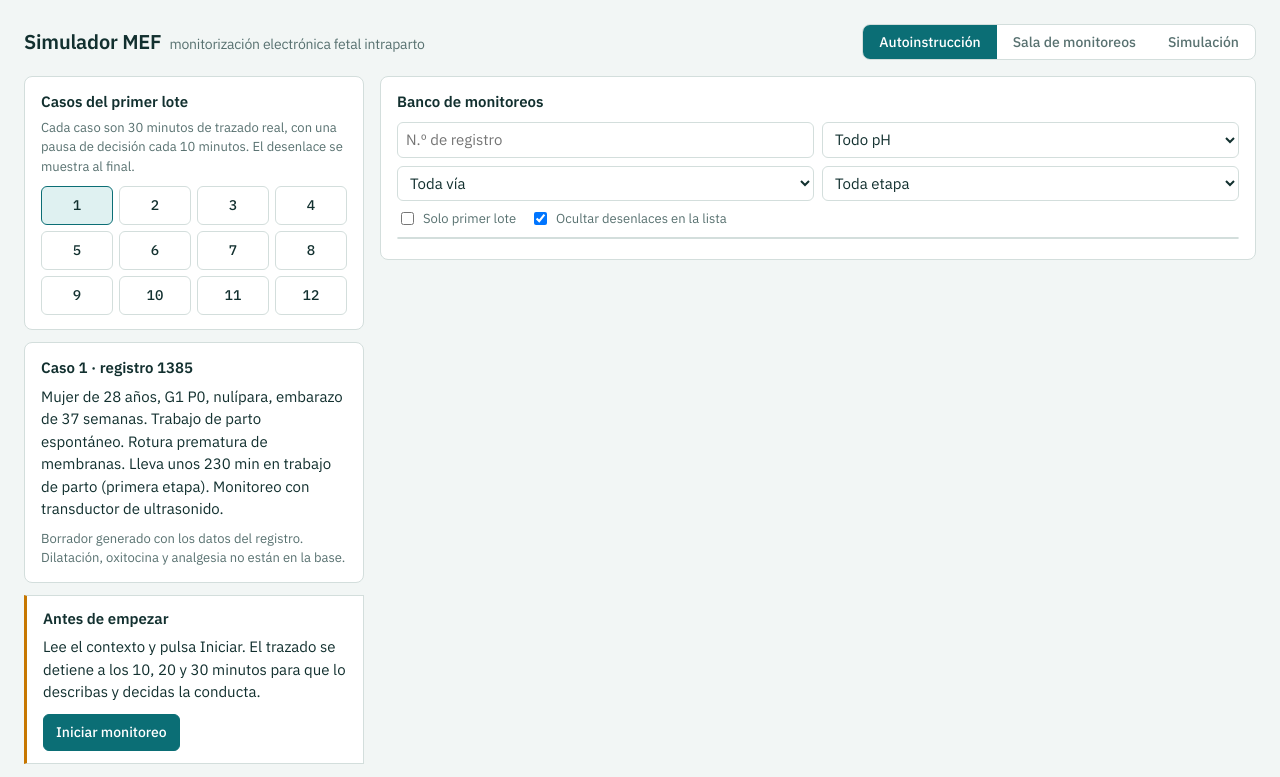
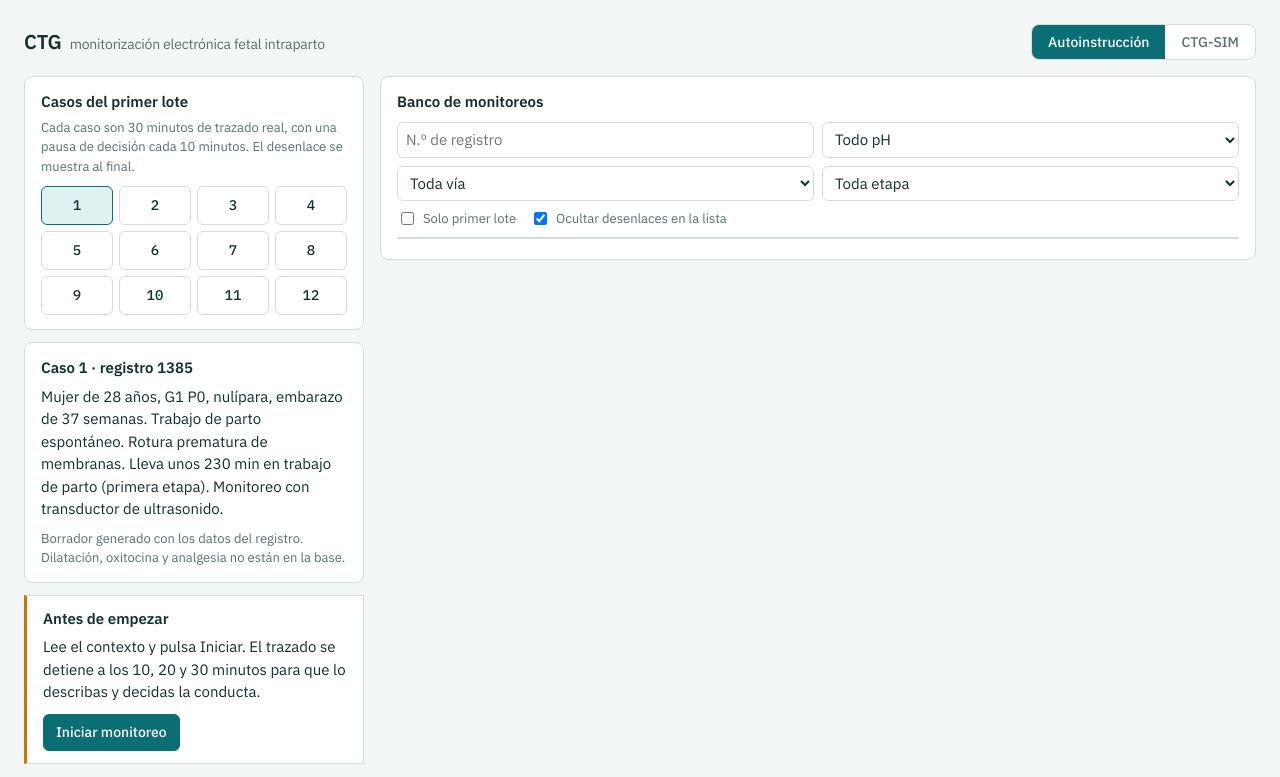
Before and after one commit to Matronerd/simulador-mef, a plain HTML site: page index.html in a window 1280 px wide. Shown: the top 777 px of the page. Drawn offline with Linux system fonts and the light colour scheme.

Commit message:
Add files via upload

```diff
--- a/index.html
+++ b/index.html
@@ -1,4 +1,4 @@
-<title>Simulador MEF</title>
+<title>CTG · Monitorización fetal</title>
 <meta name="claude:viewport-fit-sides" content="cover">
 <link rel="stylesheet" href="https://fonts.googleapis.com/css2?family=IBM+Plex+Mono:wght@400;500&family=IBM+Plex+Sans:wght@400;500;600&display=swap">
 <style>
@@ -29,6 +29,8 @@ header{display:flex;flex-wrap:wrap;align-items:center;justify-content:space-betw
 h1{font-size:20px;font-weight:600;margin:0;letter-spacing:-.01em}
 h1 small{font-weight:400;color:var(--muted);font-size:14px;margin-left:8px}
 h2{font-size:15px;font-weight:600;margin:0}
+.subtabs{display:flex;flex-wrap:wrap;gap:6px;margin-top:8px}
+.subtabs button{font-size:14px;padding:6px 12px}
 .tabs{display:flex;flex-wrap:wrap;border:1px solid var(--line);border-radius:var(--r);overflow:hidden;background:var(--panel)}
 .tabs button{border:0;background:transparent;color:var(--muted);font:500 14px var(--sans);padding:8px 16px;cursor:pointer}
 .tabs button[aria-selected="true"]{background:var(--accent);color:var(--accent-ink)}
@@ -92,11 +94,10 @@ footer a{color:var(--accent)}
 
 <div class="wrap">
 <header>
-  <h1>Simulador MEF<small>monitorización electrónica fetal intraparto</small></h1>
+  <h1>CTG<small>monitorización electrónica fetal intraparto</small></h1>
   <div class="tabs" role="tablist">
     <button role="tab" id="tab-auto" aria-selected="true">Autoinstrucción</button>
-    <button role="tab" id="tab-sala" aria-selected="false">Sala de monitoreos</button>
-    <button role="tab" id="tab-sim" aria-selected="false">Simulación</button>
+    <button role="tab" id="tab-ctgsim" aria-selected="false">CTG-SIM</button>
   </div>
 </header>
 
@@ -139,7 +140,7 @@ footer a{color:var(--accent)}
       <p style="margin:6px 0 0">Mujer de 29 años, nulípara, embarazo de 39 semanas. Inducción con oxitocina en bomba, en aumento cada 30 minutos. Dilatación de 6 cm, membranas rotas con líquido claro, analgesia peridural. Signos vitales maternos normales.</p>
       <p class="small muted" style="margin:8px 0 0" id="sim-oxi"></p>
     </div>
-    <div class="card pausebox" id="sim-step"></div>
+    <div class="card pausebox" id="sim-step" hidden></div>
     <p class="note" style="margin:0">Trazado sintético: cambia según tus acciones. Las reglas de respuesta son un borrador y deben validarlas docentes antes de usarlo con estudiantes.</p>
   </div>
 
@@ -173,7 +174,9 @@ footer a{color:var(--accent)}
 </div>
 
 <footer>
-  Material docente; no reemplaza las guías clínicas ni el juicio profesional. Trazados reales de la CTU-CHB Intrapartum Cardiotocography Database v1.0.0 (PhysioNet, <a href="https://doi.org/10.13026/C22013">doi:10.13026/C22013</a>), disponible bajo la licencia <a href="https://physionet.org/about/licenses/open-data-commons-attribution-license-v10/">Open Data Commons Attribution v1.0</a>: Chudáček V. et al., Open access intrapartum CTG database. BMC Pregnancy and Childbirth 2014;14:16. Los tramos fueron recortados a 30 min y reducidos en resolución a partir de la base original; los contextos clínicos y los textos de retroalimentación son agregados docentes, no datos de la base, y están sin revisión docente. El sonido es sintetizado a partir de la FCF registrada.
+  <strong>Material docente de apoyo. No reemplaza las guías clínicas, el monitoreo real ni el juicio profesional.</strong> Los contextos clínicos, los textos de retroalimentación y las reglas de la simulación se elaboraron con asistencia de inteligencia artificial y <strong>requieren revisión y validación por docentes</strong> antes de usarse con estudiantes. Toda decisión clínica se toma bajo supervisión humana.
+  <br><br>
+  Trazados reales de la CTU-CHB Intrapartum Cardiotocography Database v1.0.0 (PhysioNet, <a href="https://doi.org/10.13026/C22013">doi:10.13026/C22013</a>), disponible bajo la licencia <a href="https://physionet.org/about/licenses/open-data-commons-attribution-license-v10/">Open Data Commons Attribution v1.0</a>. Cita: Chudáček V. et al., Open access intrapartum CTG database. BMC Pregnancy and Childbirth 2014;14:16. Los tramos fueron recortados a 30 min y reducidos en resolución; los contextos son agregados docentes, no datos de la base. El sonido es sintetizado a partir de la FCF registrada.
 </footer>
 </div>
 
@@ -358,18 +361,22 @@ function renderSim(){ const el=$('sim-step'); $('sim-oxi').textContent=OXI[Sim.o
   else{ el.innerHTML='<h2>Desenlace simulado</h2><p style="margin:6px 0 10px">'+esc(Sim.end)+'</p><div class="scroll"><table><tr><th>Pausa</th><th>Acciones y comentario</th><th>Efecto</th></tr>'+
     Sim.log.map(r=>'<tr><td>'+(r.blk*10+10)+' min<br><span class="muted small">Cat. '+simCat(r.before)+'</span></td><td>'+r.fb.map(esc).join('<br>')+'</td><td>'+(r.sel.exp||r.blk>=2?'—':r.after<r.before?'<span class="up">Mejoró</span>':r.after>r.before?'<span class="down">Empeoró</span>':'Sin cambio')+'</td></tr>').join('')+
     '</table></div><div class="bar" style="margin-top:12px"><button class="btn pri" id="sim-again">Repetir con otras decisiones</button></div>'; $('sim-again').onclick=startSim }
-  ui() }
+  $('sim-step').hidden=!$('sim-step').innerHTML.trim(); ui() }
 
 /* ---------- Módulos ---------- */
 let mode='auto';
-const HASH={auto:'autoinstruccion',sala:'sala',sim:'simulacion'}, fromHash=()=>location.hash==='#sala'?'sala':location.hash==='#simulacion'?'sim':'auto';
-function setMode(m){ mode=m; halt();
-  ['auto','sala','sim'].forEach(k=>{$('tab-'+k).setAttribute('aria-selected',k===m); $('side-'+k).hidden=k!==m});
-  const sala=m==='sala'; $('sala-info').hidden=!sala; $('scrub').hidden=!sala; $('b-proj').hidden=!sala;
-  if(!sala){$('grid').classList.remove('proj');$('b-proj').textContent='Ampliar monitor'}
-  if(m==='auto')startCase(A.c||L1[0]); else if(sala){renderList(); pick(S.c||L1[0]||CAT[0])} else startSim();
+const HASH={auto:'autoinstruccion',sim:'ctgsim'};
+const fromHash=()=>(location.hash==='#ctgsim'||location.hash==='#simulacion')?'sim':'auto';
+function setMode(m){ if(m==='sala')m='sim'; mode=m; halt();
+  $('tab-auto').setAttribute('aria-selected',m==='auto');
+  $('tab-ctgsim').setAttribute('aria-selected',m==='sim');
+  ['auto','sala','sim'].forEach(k=>{$('side-'+k).hidden=k!==m});
+  $('sala-info').hidden=true; $('scrub').hidden=true; $('b-proj').hidden=true;
+  $('grid').classList.remove('proj'); $('b-proj').textContent='Ampliar monitor';
+  if(m==='auto')startCase(A.c||L1[0]); else startSim();
   fit(); if(location.hash!=='#'+HASH[m])try{history.replaceState(null,'','#'+HASH[m])}catch(e){} }
-['auto','sala','sim'].forEach(k=>{$('tab-'+k).onclick=()=>setMode(k)});
+$('tab-auto').onclick=()=>setMode('auto');
+$('tab-ctgsim').onclick=()=>setMode('sim');
 window.addEventListener('hashchange',()=>{const m=fromHash(); if(m!==mode)setMode(m)});
 $('vol').value=store.get('vol',70);
 if(!CAT.length){$('step').textContent='No se pudo cargar el catálogo de casos. Recarga la página.'}
```
